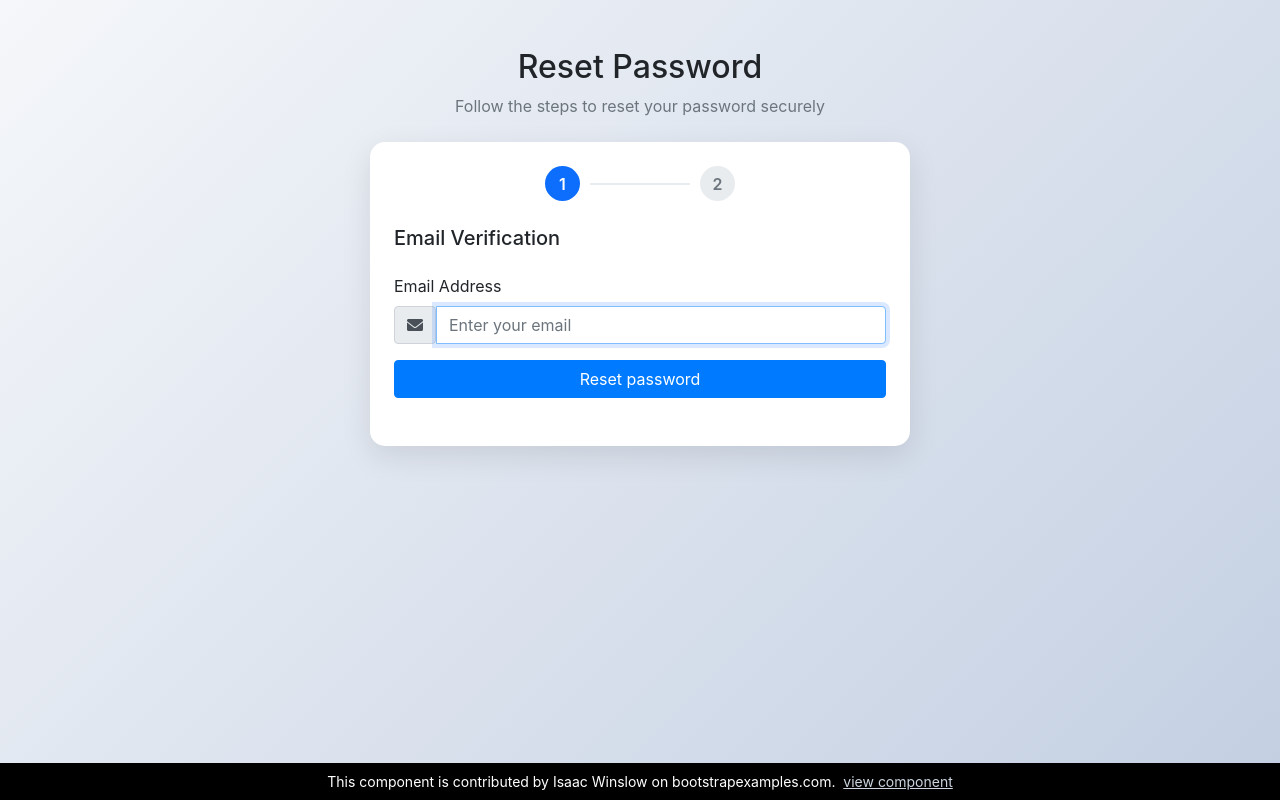
After one commit to fateme-akbari/first-django, a Django app: page /accounts/forget-password/ in a window 1280 px wide. The commit adds this page. Run offline with Django 5.2, Linux system fonts and the light colour scheme.

Commit message:
Add password reset functionality.

```diff
--- a/accounts/forms.py
+++ b/accounts/forms.py
@@ -1,6 +1,7 @@
 from django import forms
 from django.contrib.auth.models import User
 from django.contrib.auth.forms import UserCreationForm
+from django.contrib.auth import password_validation
 
 class CustomUserCreationForm(UserCreationForm):
     email = forms.EmailField(required=True)
@@ -12,6 +13,42 @@ class CustomUserCreationForm(UserCreationForm):
     def clean_email(self):
         email = self.cleaned_data["email"]
         if User.objects.filter(email=email).exists():
-            raise forms.ValidationError("This email exists")
+            raise forms.ValidationError("An account with this email already exists.")
 
         return email
+
+class EmailLookupForm(forms.Form):
+    email = forms.EmailField(required=True)
+
+    def clean_email(self):
+        email = self.cleaned_data["email"]
+        if not User.objects.filter(email=email).exists():
+            raise forms.ValidationError("No account was found with this email address.")
+
+        return email
+
+
+class SetNewPasswordForm(forms.Form):
+    password1 = forms.CharField(widget=forms.PasswordInput())
+    password2 = forms.CharField(widget=forms.PasswordInput())
+
+    def clean_password1(self):
+        password1 = self.cleaned_data.get("password1")
+        if password1:
+            password_validation.validate_password(password1)
+        return password1
+
+    def clean(self):
+        cleaned_data = super().clean()
+        password1 = cleaned_data.get("password1")
+        password2 = cleaned_data.get("password2")
+        if password1 and password2 and password1!=password2:
+            self.add_error("password2", "The two password fields didn't match.")
+        return cleaned_data
+
+    def save(self, email):
+        password = self.cleaned_data["password1"]
+        user = User.objects.get(email=email)
+        user.set_password(password)
+        user.save()
+        return user
--- a/accounts/urls.py
+++ b/accounts/urls.py
@@ -6,5 +6,6 @@ app_name = "accounts"
 urlpatterns = [
     path("signin", signin_view, name="signin"),
     path("signout", signout_view, name="signout"),
-    path("signup", signup_view, name="signup")
+    path("signup", signup_view, name="signup"),
+    path("forget-password/", forget_password, name="forgetpassword")
 ]
--- a/accounts/views.py
+++ b/accounts/views.py
@@ -3,7 +3,9 @@ from django.contrib.auth import authenticate, login, logout
 from django.contrib import messages
 from django.contrib.auth.forms import AuthenticationForm
 from django.contrib.auth.decorators import login_required
-from accounts.forms import CustomUserCreationForm
+from accounts.forms import *
+from django.contrib.auth.models import User
+from django.contrib.auth.hashers import make_password
 
 def signin_view(request):
     if not request.user.is_authenticated:
@@ -12,8 +14,7 @@ def signin_view(request):
             if form.is_valid():
                 username = form.cleaned_data.get("username")
                 password = form.cleaned_data.get("password")
-                email = form.cleaned_data.get("email")
-                user = authenticate(username=username, password=password, email=email)
+                user = authenticate(username=username, password=password)
                 if user is not None:
                     login(request, user)
                     messages.add_message(request, messages.SUCCESS, "sign-in successfully")
@@ -33,7 +34,7 @@ def signout_view(request):
 def signup_view(request):
     if not request.user.is_authenticated:
         if request.method == "POST":
-            form = CustomUserCreationForm(request.POST)
+            form = CustomUserCreationForm(data=request.POST)
             if form.is_valid():
                 form.save()
                 messages.add_message(request, messages.SUCCESS, "sign-up successfully")
@@ -41,3 +42,40 @@ def signup_view(request):
         return render(request, "accounts/signup.html")
     else:
         return redirect("website:index")
+
+def forget_password(request):
+    if request.user.is_authenticated:
+        return redirect("website:index")
+
+    email_form = EmailLookupForm()
+    password_form = SetNewPasswordForm()
+    step = 1
+
+    if request.method == "POST":
+        reset_email = request.session.get("reset_email")
+        submitted_step = request.POST.get("step")
+
+        if submitted_step == "1":
+            email_form = EmailLookupForm(data=request.POST)
+            if email_form.is_valid():
+                request.session["reset_email"] = email_form.cleaned_data["email"]
+                step = 2
+            else:
+                step = 1
+
+        elif submitted_step == "2":
+            password_form = SetNewPasswordForm(data=request.POST)
+            if password_form.is_valid():
+                password_form.save(reset_email)
+                del request.session["reset_email"]
+                return redirect("accounts:signin")
+
+    return render(
+        request,
+        "accounts/password-reset-page.html",
+        {
+            "step": step,
+            "password_form": password_form,
+            "email_form": email_form
+        }
+    )
--- /dev/null
+++ b/templates/accounts/password-reset-page.html
@@ -0,0 +1,291 @@
+<!doctype html>
+<html lang="en">
+
+<head>
+    <meta charset="utf-8">
+    <meta http-equiv="X-UA-Compatible" content="IE=edge">
+    <meta name="viewport" content="width=device-width, initial-scale=1">
+    <title>Password Reset Form</title>
+    <meta name="robots" content="noindex, nofollow">
+    <meta property="og:url" content="https://bootstrapexamples.com/@isaac/password-reset-form">
+    <meta property="og:title" content="Password Reset Form">
+    <meta property="og:description" content="Multi-step password reset form with email verification, code validation, and password strength meter built with Bootstrap 5.3.">
+    <meta property="og:image" content="https://bootstrapexamples.com/storage/thumbnails/password-reset-form/thumb_u.webp?v=3">
+    <meta name="twitter:card" content="summary_large_image">
+    <meta property="twitter:domain" content="bootstrapexamples.com">
+    <meta property="twitter:url" content="https://bootstrapexamples.com/@isaac/password-reset-form">
+    <meta name="twitter:title" content="Password Reset Form">
+    <meta name="twitter:description" content="Multi-step password reset form with email verification, code validation, and password strength meter built with Bootstrap 5.3.">
+    <meta name="twitter:image:secure_url" content="https://bootstrapexamples.com/storage/thumbnails/password-reset-form/thumb_u.webp?v=3">
+    <link rel="stylesheet" href="https://cdn.jsdelivr.net/npm/bootstrap@4.6.2/dist/css/bootstrap.min.css" integrity="sha384-xOolHFLEh07PJGoPkLv1IbcEPTNtaed2xpHsD9ESMhqIYd0nLMwNLD69Npy4HI+N" crossorigin="anonymous">
+<style>    body {
+    background: linear-gradient(135deg, #f5f7fa 0%, #c3cfe2 100%);
+    min-height: 100vh;
+}
+
+.reset-card {
+    border: none;
+    border-radius: 15px;
+    box-shadow: 0 10px 30px rgba(0, 0, 0, 0.1);
+}
+
+.step-indicator {
+    display: flex;
+    justify-content: center;
+    margin-bottom: 2rem;
+}
+
+.step {
+    width: 35px;
+    height: 35px;
+    border-radius: 50%;
+    background-color: #e9ecef;
+    display: flex;
+    align-items: center;
+    justify-content: center;
+    font-weight: 600;
+    color: #6c757d;
+    position: relative;
+    z-index: 1;
+}
+
+.step.active {
+    background-color: #0d6efd;
+    color: white;
+}
+
+.step.completed {
+    background-color: #198754;
+    color: white;
+}
+
+.step-connector {
+    width: 100px;
+    height: 2px;
+    background-color: #e9ecef;
+    margin: 17px 10px;
+}
+
+.step-connector.active {
+    background-color: #0d6efd;
+}
+
+.password-strength {
+    height: 5px;
+    border-radius: 2px;
+    margin-top: 0.5rem;
+    background-color: #e9ecef;
+    overflow: hidden;
+}
+
+.strength-meter {
+    height: 100%;
+    width: 0;
+    transition: all 0.3s ease;
+}
+
+.requirement-list li {
+    font-size: 0.875rem;
+    color: #6c757d;
+    margin-bottom: 0.5rem;
+}
+
+.requirement-list li.valid {
+    color: #198754;
+}
+
+.requirement-list li i {
+    width: 20px;
+}
+
+.form-control:focus {
+    box-shadow: 0 0 0 0.25rem rgba(13, 110, 253, 0.15);
+}
+
+.password-toggle {
+    cursor: pointer;
+    color: #6c757d;
+}
+
+.success-checkmark {
+    width: 80px;
+    height: 80px;
+    border-radius: 50%;
+    background-color: #198754;
+    display: flex;
+    align-items: center;
+    justify-content: center;
+    color: white;
+    font-size: 2rem;
+    margin: 0 auto 2rem;
+}
+
+.verification-input {
+    width: 50px;
+    height: 50px;
+    text-align: center;
+    font-size: 1.5rem;
+    border-radius: 10px;
+    border: 2px solid #dee2e6;
+    margin: 0 5px;
+}
+
+.verification-input:focus {
+    border-color: #0d6efd;
+    box-shadow: none;
+}
+</style></head>
+
+<body>
+
+<link href="https://cdnjs.cloudflare.com/ajax/libs/font-awesome/6.0.0/css/all.min.css" rel="stylesheet">
+
+
+<div class="container py-5">
+    <div class="row justify-content-center">
+        <div class="col-lg-6 col-md-8">
+            <div class="text-center mb-4">
+                <h2 class="mb-2">Reset Password</h2>
+                <p class="text-muted">Follow the steps to reset your password securely</p>
+            </div>
+
+            <div class="card reset-card">
+                <div class="card-body p-4">
+                    <!-- Step Indicator -->
+                    <div class="step-indicator mb-4">
+                        <div class="step active">1</div>
+                        <div class="step-connector"></div>
+                        <div class="step">2</div>
+                    </div>
+
+                                            <!-- Step 1: Email -->
+                        <div class="step-content {% if step != 1 %}d-none{% endif %}" id="step1">
+                            <h5 class="mb-4">Email Verification</h5>
+                            <form action="{% url 'accounts:forgetpassword' %}" method="post" novalidate>
+                                {% csrf_token %}
+                                <input type="hidden" name="step" value="1">
+                                <div class="mb-4">
+                                    <label class="form-label">Email Address</label>
+                                    <div class="input-group">
+                                        <span class="input-group-text">
+                                            <i class="fas fa-envelope"></i>
+                                        </span>
+                                        <input type="email" name="email" value="{{ email_form.email.value|default:'' }}"
+                                               class="form-control {% if email_form.email.errors %}is-invalid{% endif %}"
+                                               placeholder="Enter your email" autofocus>
+                                        {% if email_form.email.errors %}
+                                            <div class="invalid-feedback">
+                                                {% for error in email_form.email.errors %}{{ error }}{% endfor %}
+                                            </div>
+                                        {% endif %}
+                                    </div>
+                                    <button class="btn btn-primary w-100 mt-3" type="submit">Reset password</button>
+                                </div>
+                            </form>
+                        </div>
+
+                        <!-- Step 2: New Password -->
+                        <div class="step-content {% if step != 2 %}d-none{% endif %}" id="step2">
+                            <h5 class="mb-4">Create New Password</h5>
+                            <form action="{% url 'accounts:forgetpassword' %}" method="post" novalidate>
+                                {% csrf_token %}
+                                <input type="hidden" name="step" value="2">
+                                <div class="mb-4">
+                                    <label class="form-label">New Password</label>
+                                    <div class="input-group">
+                                        <span class="input-group-text">
+                                            <i class="fas fa-lock"></i>
+                                        </span>
+                                        <input type="password" name="password1" id="id_password1"
+                                               class="form-control {% if password_form.password1.errors %}is-invalid{% endif %}"
+                                               placeholder="Enter new password">
+                                        <span class="input-group-text password-toggle" data-toggle-target="id_password1">
+                                            <i class="fas fa-eye"></i>
+                                        </span>
+                                        {% if password_form.password1.errors %}
+                                            <div class="invalid-feedback">
+                                                {% for error in password_form.password1.errors %}{{ error }}{% endfor %}
+                                            </div>
+                                        {% endif %}
+                                    </div>
+                                    <div class="password-strength mt-2">
+                                        <div class="strength-meter" id="strengthMeter" style="width: 0"></div>
+                                    </div>
+                                </div>
+
+                                <div class="mb-4">
+                                    <label class="form-label">Confirm Password</label>
+                                    <div class="input-group">
+                                        <span class="input-group-text">
+                                            <i class="fas fa-lock"></i>
+                                        </span>
+                                        <input type="password" name="password2" id="id_password2"
+                                               class="form-control {% if password_form.password2.errors %}is-invalid{% endif %}"
+                                               placeholder="Confirm new password">
+                                        <span class="input-group-text password-toggle" data-toggle-target="id_password2">
+                                            <i class="fas fa-eye"></i>
+                                        </span>
+                                        {% if password_form.password2.errors %}
+                                            <div class="invalid-feedback">
+                                                {% for error in password_form.password2.errors %}{{ error }}{% endfor %}
+                                            </div>
+                                        {% endif %}
+                                    </div>
+                                </div>
+
+                                <div class="mb-4">
+                                    <h6 class="mb-2">Password Requirements:</h6>
+                                    <ul class="requirement-list list-unstyled" id="requirementList">
+                                        <li data-rule="length"><i class="fas fa-circle me-2"></i>At least 8 characters</li>
+                                        <li data-rule="upper"><i class="fas fa-circle me-2"></i>Include uppercase letters</li>
+                                        <li data-rule="special"><i class="fas fa-circle me-2"></i>Include special characters</li>
+                                        <li data-rule="number"><i class="fas fa-circle me-2"></i>Include numbers</li>
+                                    </ul>
+                                </div>
+
+                                <button class="btn btn-primary w-100" type="submit">Reset Password</button>
+                            </form>
+                        </div>
+                    <!-- Success State -->
+                    <div class="step-content d-none text-center" id="success">
+                        <div class="success-checkmark">
+                            <i class="fas fa-check"></i>
+                        </div>
+                        <h5 class="mb-3">Password Reset Successful!</h5>
+                        <p class="text-muted mb-4">Your password has been successfully reset. You can now log in
+                            with your new password.</p>
+                        <a href="javascript:void(0)" class="btn btn-primary">Back to Login</a>
+                    </div>
+                </div>
+            </div>
+        </div>
+    </div>
+</div>
+
+    <div class="promotion-footer">
+    This component is contributed by Isaac Winslow on bootstrapexamples.com.
+    &nbsp;<a href="https://bootstrapexamples.com/@isaac/password-reset-form?utm_source=fullscreen-preview&utm_medium=footer">view component</a>
+    </div>
+<style>.promotion-footer {
+            position: fixed;
+            bottom: 0;
+            right: 0;
+            width: 100%;
+            z-index: 9999;
+            padding: 0.5rem;
+            text-align: center;
+            font-size: 0.875rem;
+            color: #fff;
+            background-color: #000;
+        }
+
+        .promotion-footer a {
+            color: #cbd5e0;
+            text-decoration: underline;
+        }
+
+        .promotion-footer a:hover {
+            color: #fff;
+        }</style></body>
+
+</html>
--- a/templates/accounts/sign-in.html
+++ b/templates/accounts/sign-in.html
@@ -25,6 +25,7 @@
       <input type="text" name="username" class="form-control" placeholder="Username or Email" required autofocus>
       <label for="inputPassword" class="sr-only">Password</label>
       <input type="password" name="password" class="form-control" placeholder="Password" required>
+      <p><a href="{%url 'accounts:forgetpassword'%}">Forget password?</a></p>
       <div class="checkbox mb-3">
         <label>
           <input type="checkbox" value="remember-me"> Remember me
```
